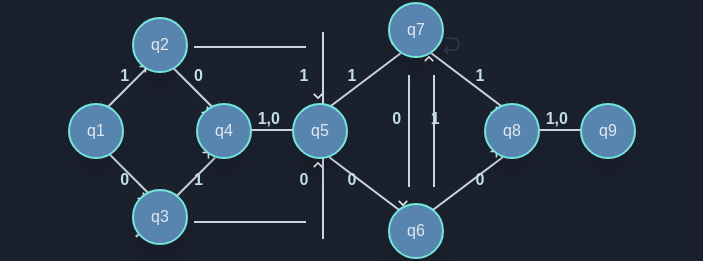
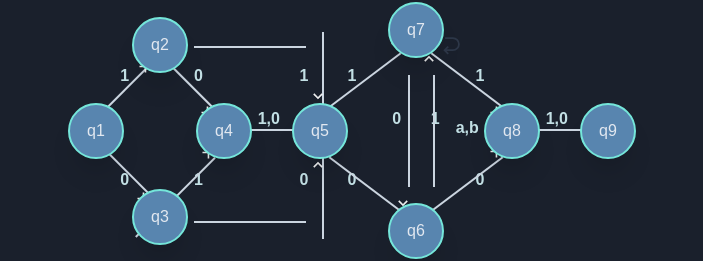
Before and after one commit to stiffmeister923/DFA-Simulator, a Next.js app: page / in a window 1280 px wide. Both pictures are taken after a click on the button "Switch RegEx". Shown: the part 80-341 px from the top of the page, without its empty margins (288-991 px from the left). Built offline with nearby package versions, Linux system fonts and the light colour scheme.

Commit message:
Update SecondDFA.js

```diff
--- a/components/DFA/SecondDFA.js
+++ b/components/DFA/SecondDFA.js
@@ -83,6 +83,15 @@ const SecondDFA = ({ currentNodeVal, simulatingStatus }) => {
       {/* q7 q8 */}
       <Text size="label" top="31%" left="70%" color="#C3E0E5">
         1
+      </Text>
+{/* q9 */}
+      <Text
+        top="49%"
+        left={["71%", "71%", "68%", null, null, "97.5%"]}
+        size="label"
+        color="#C3E0E5"
+      >
+        a,b
       </Text>
       {/* q7 q7 */}
       <ArrowLoopSm
```
